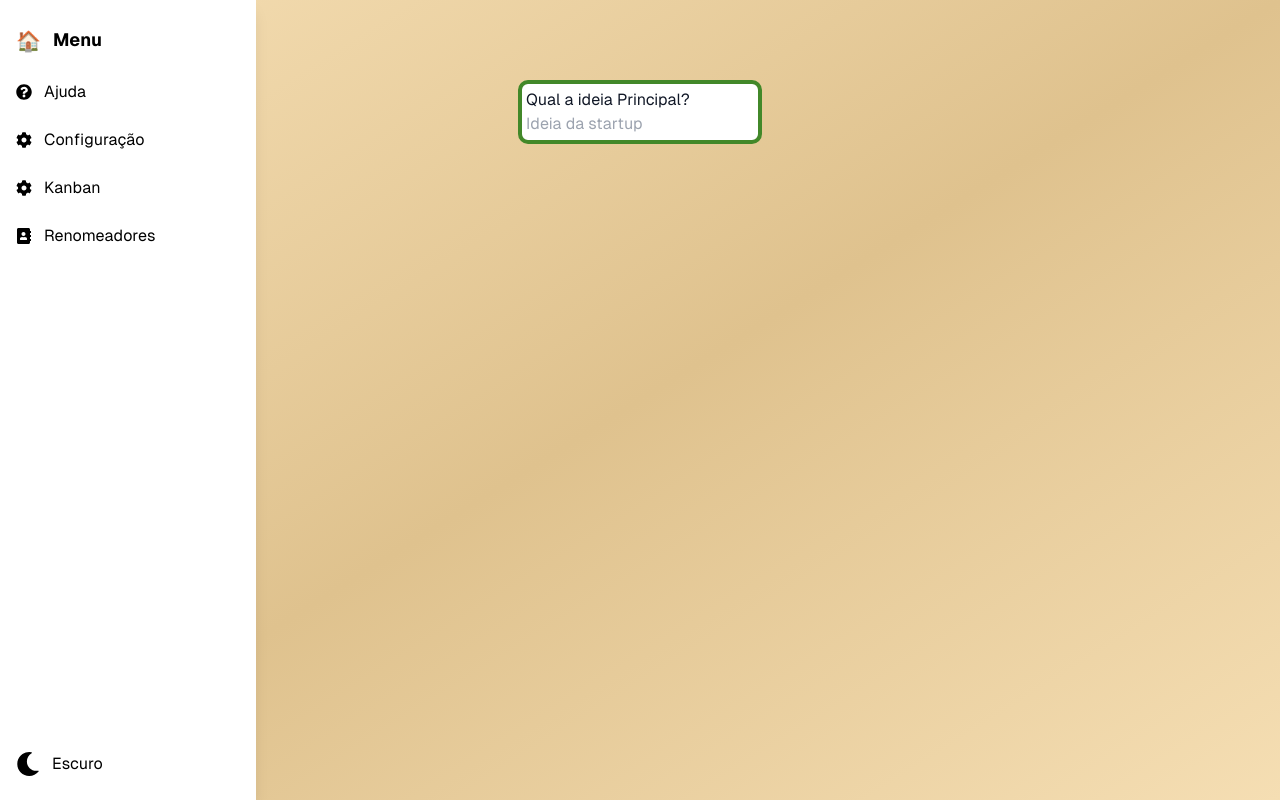
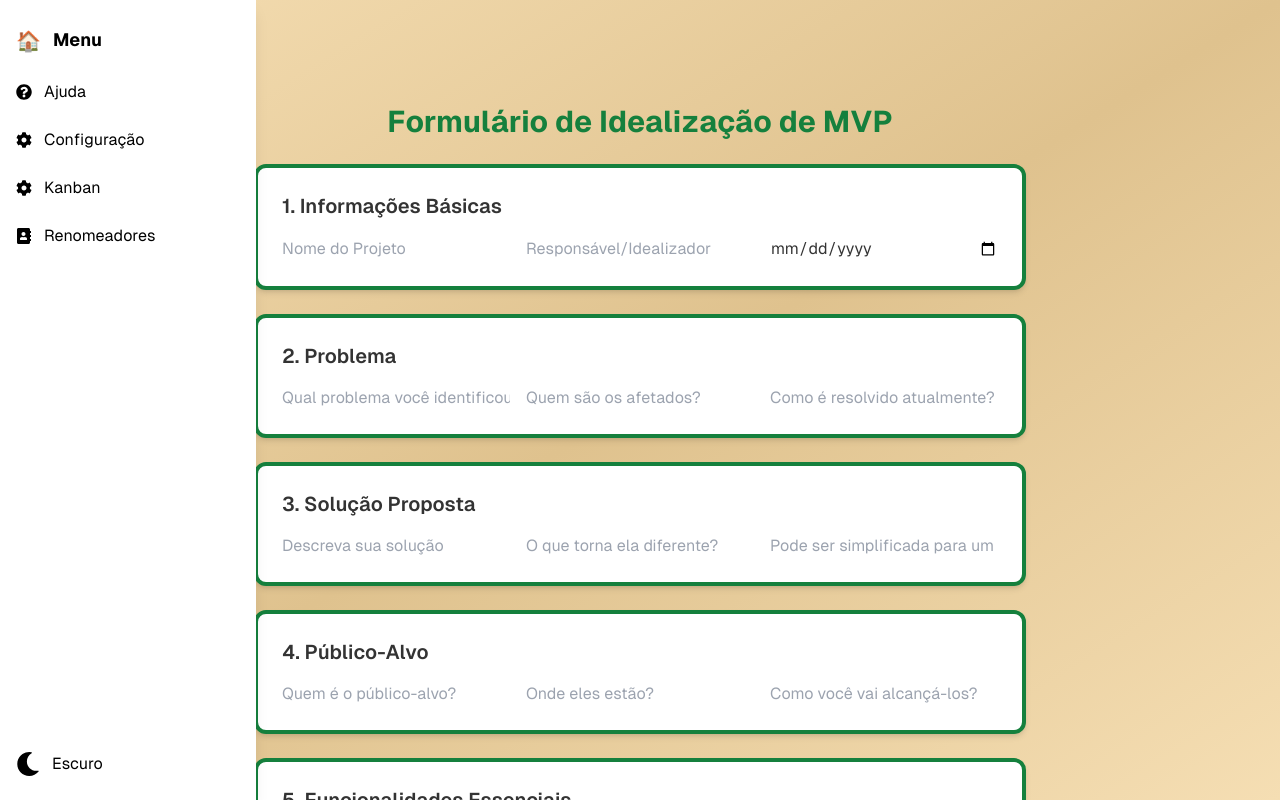
Before and after one commit to Vitor-Vidotto/timetomarket, a Next.js app: page /formulario in a window 1280 px wide. Built offline with nearby package versions, Linux system fonts and the light colour scheme; no server answers; the database is empty; sample sign-in values are in the browser's storage.

Commit message:
feet: forms template, security improvements, auth changes and css adaption

```diff
--- a/src/app/components/NavBar.tsx
+++ b/src/app/components/NavBar.tsx
@@ -4,6 +4,7 @@ import Link from "next/link";
 import React, { useState, useEffect } from "react";
 import { FaQuestionCircle, FaCog, FaSun, FaMoon, FaAddressBook } from "react-icons/fa";
 import { usePathname } from "next/navigation";
+import KanbanRedirectButton from "../components/kanban/KanbanRedirectButton"
 import { helpMessages } from "./helpMessages";
 
 const HelpModal: React.FC<{ isOpen: boolean; onClose: () => void; message: string }> = ({ isOpen, onClose, message }) => {
@@ -77,10 +78,7 @@ const Navbar = () => {
             <FaCog />
             <span className="hidden group-hover:inline">Configuração</span>
           </Link>
-          <Link href="/kanban" className="flex items-center space-x-3 text-black dark:text-white hover:text-blue-500">
-            <FaCog />
-            <span className="hidden group-hover:inline">Kanban</span>
-            </Link>
+          <KanbanRedirectButton />
           <Link href="/renomeadores" className="flex items-center space-x-3 text-black dark:text-white hover:text-blue-500">
             <FaAddressBook />
             <span className="hidden group-hover:inline">Renomeadores</span>
--- a/src/app/components/forms/form.jsx
+++ b/src/app/components/forms/form.jsx
@@ -1,24 +1,113 @@
-import { Box, Input } from "@chakra-ui/react";
+import { Box, Input, Textarea, VStack, Heading } from "@chakra-ui/react";
 
-export default function FormsAutomatiza() {
+export default function MVPForm() {
   return (
-    <div>
-      <Box
-       className="p-2 border rounded text-gray-900"
-  bg="white"
-  borderColor="#428829"
-  borderRadius="10px"
-  borderWidth="4px"
-  p={4}
->
-        <h2>Qual a ideia Principal?</h2>
-        <Input
-          placeholder="Ideia da startup"
-          color="white"
-          className="text-gray-900"
-          _placeholder={{ color: "gray.900" }}
-        />
-      </Box>
+    <div className="max-w-4xl mx-auto p-6">
+      <h1 className="text-3xl font-bold mb-6 text-center text-green-700">Formulário de Idealização de MVP</h1>
+
+      {/* Passo 1 */}
+      <Section title="1. Informações Básicas">
+        <div className="grid grid-cols-1 md:grid-cols-3 gap-4">
+          <input className="input" placeholder="Nome do Projeto" />
+          <input className="input" placeholder="Responsável/Idealizador" />
+          <input type="date" className="input" />
+        </div>
+      </Section>
+
+      {/* Passo 2 */}
+      <Section title="2. Problema">
+        <div className="grid grid-cols-1 md:grid-cols-3 gap-4">
+          <input className="input" placeholder="Qual problema você identificou?" />
+          <input className="input" placeholder="Quem são os afetados?" />
+          <input className="input" placeholder="Como é resolvido atualmente?" />
+        </div>
+      </Section>
+
+      {/* Passo 3 */}
+      <Section title="3. Solução Proposta">
+        <div className="grid grid-cols-1 md:grid-cols-3 gap-4">
+          <input className="input" placeholder="Descreva sua solução" />
+          <input className="input" placeholder="O que torna ela diferente?" />
+          <input className="input" placeholder="Pode ser simplificada para um MVP?" />
+        </div>
+      </Section>
+
+      {/* Passo 4 */}
+      <Section title="4. Público-Alvo">
+        <div className="grid grid-cols-1 md:grid-cols-3 gap-4">
+          <input className="input" placeholder="Quem é o público-alvo?" />
+          <input className="input" placeholder="Onde eles estão?" />
+          <input className="input" placeholder="Como você vai alcançá-los?" />
+        </div>
+      </Section>
+
+      {/* Passo 5 */}
+      <Section title="5. Funcionalidades Essenciais">
+        <div className="grid grid-cols-1 md:grid-cols-3 gap-4">
+          <input className="input" placeholder="Funcionalidade 1" />
+          <input className="input" placeholder="Funcionalidade 2" />
+          <input className="input" placeholder="Funcionalidade 3" />
+        </div>
+      </Section>
+
+      {/* Passo 6 */}
+      <Section title="6. Indicadores de Sucesso">
+        <div className="grid grid-cols-1 md:grid-cols-2 gap-4">
+          <input className="input" placeholder="Como saber se o MVP foi um sucesso?" />
+          <input className="input" placeholder="Qual o objetivo principal do MVP?" />
+        </div>
+      </Section>
+
+      {/* Passo 7 */}
+      <Section title="7. Concorrência">
+        <div className="grid grid-cols-1 md:grid-cols-2 gap-4">
+          <input className="input" placeholder="Quem são os concorrentes?" />
+          <input className="input" placeholder="O que você pode aprender com eles?" />
+        </div>
+      </Section>
+
+      {/* Passo 8 */}
+      <Section title="8. Recursos Necessários">
+        <div className="grid grid-cols-1 md:grid-cols-2 gap-4">
+          <input className="input" placeholder="Quais recursos você precisa para começar?" />
+          <input className="input" placeholder="Tempo e investimento disponíveis" />
+        </div>
+      </Section>
+
+      {/* Passo 9 */}
+      <Section title="9. Próximos Passos">
+        <div className="grid grid-cols-1 md:grid-cols-3 gap-4">
+          <input className="input" placeholder="Passo 1" />
+          <input className="input" placeholder="Passo 2" />
+          <input className="input" placeholder="Passo 3" />
+        </div>
+      </Section>
     </div>
   );
 }
+
+// Componente de seção reutilizável
+function Section({ title, children }) {
+  return (
+    <section className="bg-white rounded-xl border-4 border-green-700 p-6 mb-6 shadow-md">
+      <h2 className="text-xl font-semibold mb-4">{title}</h2>
+      {children}
+    </section>
+  );
+}
+
+// Tailwind utility classes - você pode usar isso em globals.css ou diretamente com className:
+const styles = `
+.input {
+  @apply w-full px-4 py-2 border border-gray-300 rounded-lg focus:outline-none focus:ring-2 focus:ring-green-600;
+}
+.textarea {
+  @apply w-full mt-2 mb-4 px-4 py-2 border border-gray-300 rounded-lg focus:outline-none focus:ring-2 focus:ring-green-600 min-h-[100px];
+}
+.section {
+  @apply bg-white rounded-xl border-4 border-green-700 p-6 mb-6 shadow-md;
+}
+.title {
+  @apply text-xl font-semibold mb-4;
+}
+`;
--- /dev/null
+++ b/src/app/components/kanban/Admin/goToForms.jsx
@@ -0,0 +1,15 @@
+"use client";
+
+import Link from "next/link";
+import { FaQuestionCircle, FaCog, FaSun, FaMoon, FaAddressBook, FaFolder } from "react-icons/fa";
+
+export default function GoToForms(){
+    return(
+    <div>
+        <Link href="/formulario" className="flex items-center space-x-3 dark:text-white hover:text-blue-500">
+                    <FaFolder />
+                    <span className=" group-hover:inline">Formulário pra MVP</span>
+                  </Link>
+    </div>
+    )
+}
--- /dev/null
+++ b/src/app/components/kanban/KanbanRedirectButton.jsx
@@ -0,0 +1,34 @@
+// components/KanbanRedirectButton.tsx
+"use client";
+import { useRouter } from "next/navigation";
+import useAuth from "../../hook/useAuth";
+import { FaCog } from "react-icons/fa";
+
+const KanbanRedirectButton = () => {
+  const { user, isAdmin, isLoading } = useAuth();
+  const router = useRouter();
+
+  const handleClick = () => {
+    if (isLoading) return;
+
+    if (!user) {
+      router.push("/login");
+    } else if (isAdmin) {
+      router.push("/painel");
+    } else {
+      router.push("/kanban");
+    }
+  };
+
+  return (
+    <button
+      onClick={handleClick}
+      className="flex items-center space-x-3 text-black dark:text-white hover:text-blue-500"
+    >
+      <FaCog />
+      <span className="hidden group-hover:inline">Kanban</span>
+    </button>
+  );
+};
+
+export default KanbanRedirectButton;
--- a/src/app/components/kanban/TodoListEditUser.jsx
+++ b/src/app/components/kanban/TodoListEditUser.jsx
@@ -244,11 +244,6 @@ const TodoListeditUser = () => {
     })}
   </Box>
 </Box>
-
-
-
-
-
         <DragOverlay>
           {activeId ? (
             <Box
--- a/src/app/components/login/LoginForm.jsx
+++ b/src/app/components/login/LoginForm.jsx
@@ -16,6 +16,7 @@ import { signInWithEmailAndPassword } from 'firebase/auth';
 import { auth } from '../../firebase'
 import { useRouter } from 'next/navigation'
 import Auth from './Auth';
+import { getUserRole } from '@/app/hook/addUser';
 
 export default function LoginForm() {
     const emailRef = useRef(null);
@@ -25,18 +26,38 @@ export default function LoginForm() {
 
     async function handleLogin() {
         try {
-            const user = await signInWithEmailAndPassword(auth, emailRef.current.value, passRef.current.value)
-            if (user) (Auth())
-        } catch (sucess) {
+            const userCredential = await signInWithEmailAndPassword(
+                auth,
+                emailRef.current.value,
+                passRef.current.value
+            );
+
+            const user = userCredential.user;
+            const role = await getUserRole(user.uid);
+
             toast({
                 description: "Autenticado com Sucesso",
                 title: "Autenticado",
                 duration: 3000,
                 status: "success"
-            })
+            });
 
+            if (role === "admin") {
+                router.push("/painel");
+            } else {
+                router.push("/kanban");
+            }
+        } catch (error) {
+            toast({
+                title: "Erro ao autenticar",
+                description: error.message || "Verifique seu e-mail e senha.",
+                status: "error",
+                duration: 5000,
+                isClosable: true,
+            });
         }
     }
+
 
     return (
         <Box
--- a/src/app/formulario/page.tsx
+++ b/src/app/formulario/page.tsx
@@ -1,6 +1,6 @@
 "use client"
 
-import FormsAutomatiza from "../components/forms/form";
+import MVPForm from "../components/forms/form";
 import Navbar from "../components/NavBar";
 
 export default function Home() {
@@ -10,7 +10,7 @@ export default function Home() {
       <main className="flex flex-col gap-8 items-center sm:items-start">
       <Navbar />
       <div>
-        <FormsAutomatiza />
+        <MVPForm />
       </div>
       </main>
     </div>
--- a/src/app/painel/page.tsx
+++ b/src/app/painel/page.tsx
@@ -7,6 +7,7 @@ import { ChakraProvider, ColorModeScript } from "@chakra-ui/react";
 import theme from "../theme";
 import TodoListedit from "../components/kanban/TodoListEditor"
 import PainelAdminNavBar from "../components/navbars/PainelAdmNavBar";
+import GoToForms from "../components/kanban/Admin/goToForms"
 
 export default function Home() {
   return (
@@ -22,6 +23,7 @@ export default function Home() {
           <Navbar />
           <PainelAdminNavBar />
           <AddTodo />
+          <GoToForms />
           <TodoListedit />
         </main>
       </div>
```
Also changed, not shown: src/app/hook/useAuth.js (+24 -23 lines).
